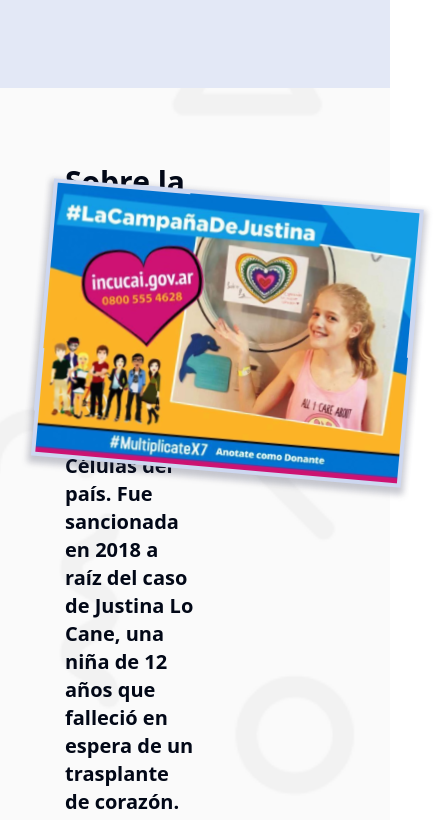
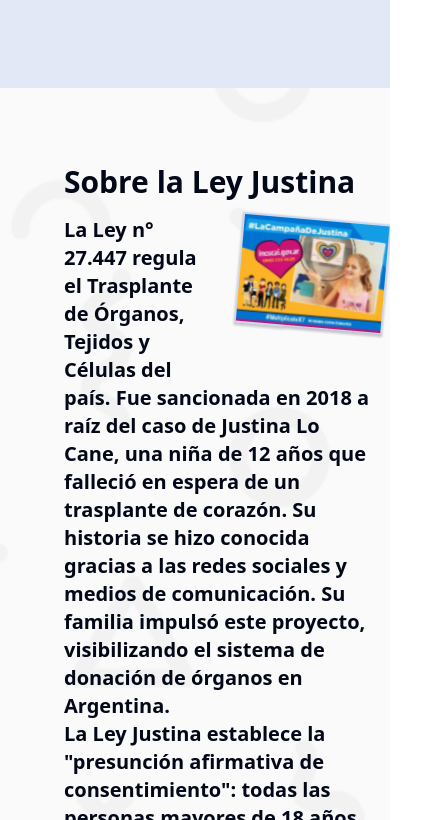
Before and after one commit to No-Country-simulation/h1-14-node-react, a React (Vite) app in the folder front/: page / in a window 390 px wide. Shown: the part 1104-1924 px from the top of the page, 434 px wide, since content can reach past the window. Built offline with nearby package versions, Linux system fonts and the light colour scheme.

Commit message:
cambios en la landing, en la parte de la ley justina

```diff
--- a/front/src/Components/contactUs/index.jsx
+++ b/front/src/Components/contactUs/index.jsx
@@ -5,7 +5,7 @@
   return (
     <div className="w full flex justify-center items-center py-20 sm:py-32">
       <div className=" w-4/5 flex px-2">
-        <div className="flex flex-col w-full md:w-1/2 gap-3">
+        <div className="flex flex-col w-full lg:w-1/2 gap-3">
           <h1 className="text-left font-bold text-4xl w-full">
             Comunicate con nosotros
           </h1>
@@ -22,7 +22,7 @@
 
           <FormContact />
         </div>
-        <div className=" md:w-1/2 h-auto hidden md:flex">
+        <div className="  h-auto hidden lg:flex">
         <img className='w-full h-full' src={DoctorImg} />
         </div>
 
--- a/front/src/Components/leyJustina/index.jsx
+++ b/front/src/Components/leyJustina/index.jsx
@@ -1,11 +1,18 @@
 import leyJustina from "../../assets/leyjustina.svg";
-import './style.css'
+import "./style.css";
 
 function LeyJustina() {
   return (
-    <div className="flex  items-center justify-end my-5 py-14  relative">
-      <div className="w-1/3 flex flex-col gap-3">
-        <h1 className="text-3xl font-bold">Sobre la Ley Justina</h1>
+    <div className=" w-full my-5 py-14 relative overflow-hidden flex justify-end px-4 md:px-0">
+      <div className="content pl-12">
+        <h1 className="text-3xl font-bold mb-4">Sobre la Ley Justina</h1>
+        <div className="image-container float-right w-2/4 ml-4 mb-4">
+          <img
+            src={leyJustina}
+            className="shape-image rounded-lg rotate-5 w-full"
+            alt="Ley Justina"
+          />
+        </div>
         <p className="font-bold text-xl">
           La Ley n° 27.447 regula el Trasplante de Órganos, Tejidos y Células
           del país. Fue sancionada en 2018 a raíz del caso de Justina Lo Cane,
@@ -29,13 +36,6 @@
           tratamiento de donantes en diversas instituciones de salud.
         </p>
       </div>
-      <div className="w-1/2 flex justify-start items-center ">
-        <img
-          src={leyJustina}
-          className="absolute top-20 -right-8 rotate-5 shape-image rounded-lg  object-cover"
-
-        />
-      </div>
     </div>
   );
 }
--- a/front/src/Components/leyJustina/style.css
+++ b/front/src/Components/leyJustina/style.css
@@ -0,0 +1,21 @@
+.shape-image {
+  width: 300px; /* Ajusta el tamaño según tus necesidades */
+  height: auto;
+  float: right;
+  shape-outside: polygon(0% 0%, 100% 0%, 100% 100%, 0% 100%);
+  -webkit-shape-outside: polygon(0% 0%, 100% 0%, 100% 100%, 0% 100%);
+  margin-left: 1rem;
+  margin-bottom: 1rem;
+  transform: rotate(5deg);
+}
+
+@media (max-width: 768px) {
+  .shape-image {
+    float: none;
+    shape-outside: none;
+    -webkit-shape-outside: none;
+
+    display: block;
+    transform: none;
+  }
+}
```
